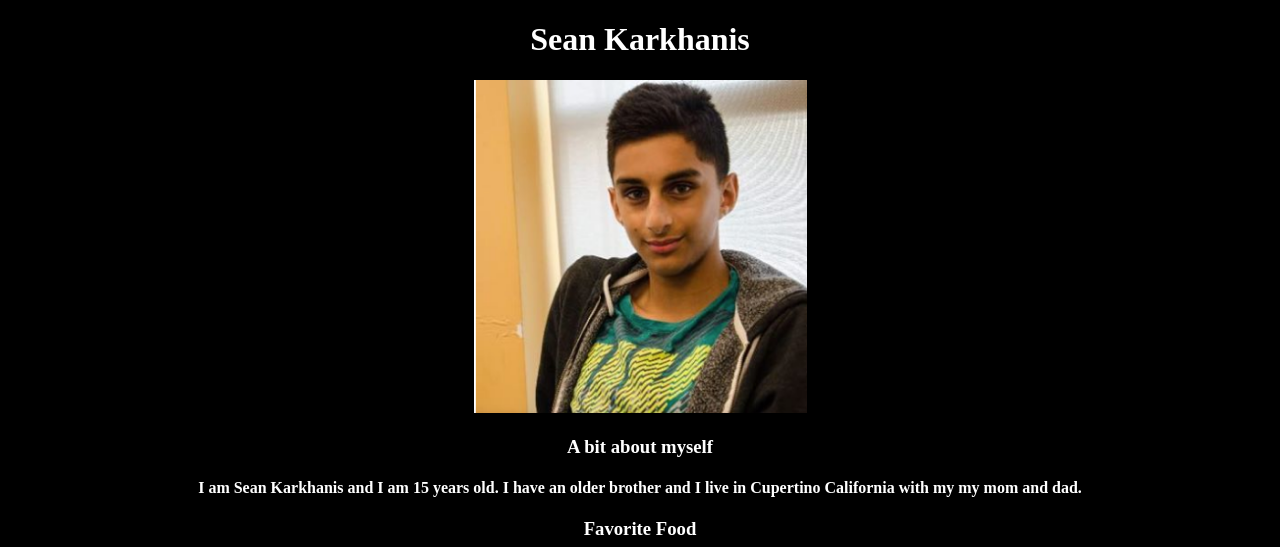
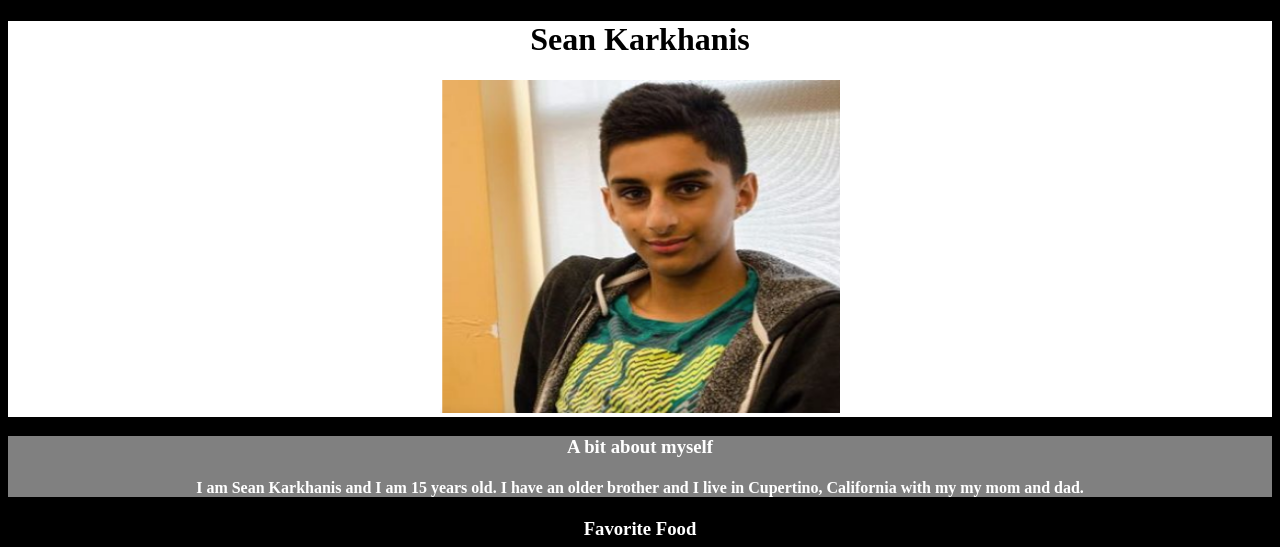
Before and after one commit to seankarkhanis/seankarkhanis.github.io, a plain HTML site: page index.html in a window 1280 px wide. Shown: the top 547 px of the page. Drawn offline with Linux system fonts and the light colour scheme.

Commit message:
changes made

```diff
--- a/index.html
+++ b/index.html
@@ -16,20 +16,33 @@
 
 
 			}
+			#info {
+				background-color: gray;
+				color : white;
+			}
+
+			#start {
+				background-color: white;
+			}
+
 		</style>
 
 
 
-		<div>
-			<h1 style="color : antique white; text-align: center;">Sean Karkhanis </h1>
-			<center><img src= "Sean.jpg" alt="sk" width="333" height="333"></center>
+		<div id="start">
+
+			<h1 style="color : black; text-align: center;">Sean Karkhanis </h1>
+			<center><img src= "Sean.jpg" alt="sk" width="400" height="333"></center>
+
+
 
 
 		</div>
 
-		<div>
+		<div id="info">
 			<h3 style="color : antique white; text-align: center;" > A bit about myself </h3>
-			<h4 style="color : antique white; text-align: center;"> I am Sean Karkhanis and I am 15 years old. I have an older brother and I live in Cupertino California with my my mom and dad.</h4>
+			<h4 style="color : antique white; text-align: center;"> I am Sean Karkhanis and I am 15 years old.
+				I have an older brother and I live in Cupertino, California with my my mom and dad.</h4>
 		</div>
 
 		<div>
```
